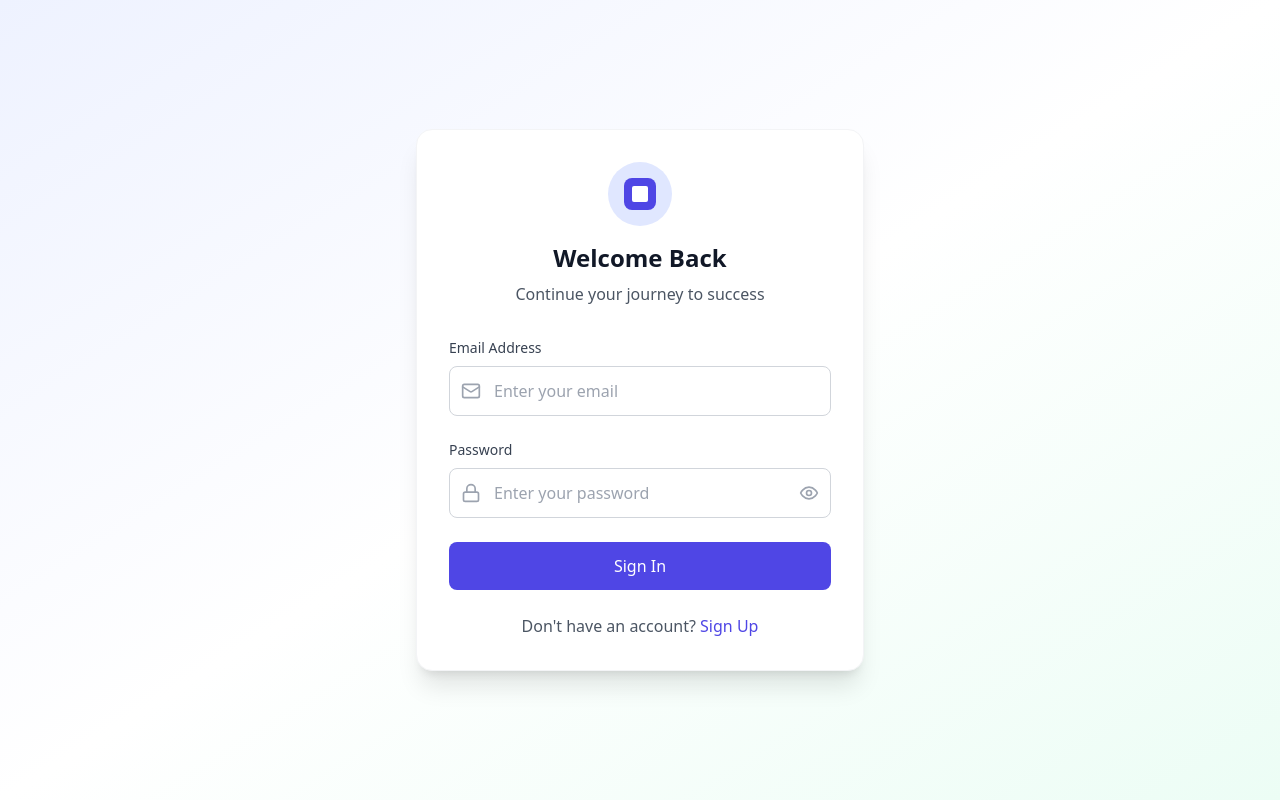
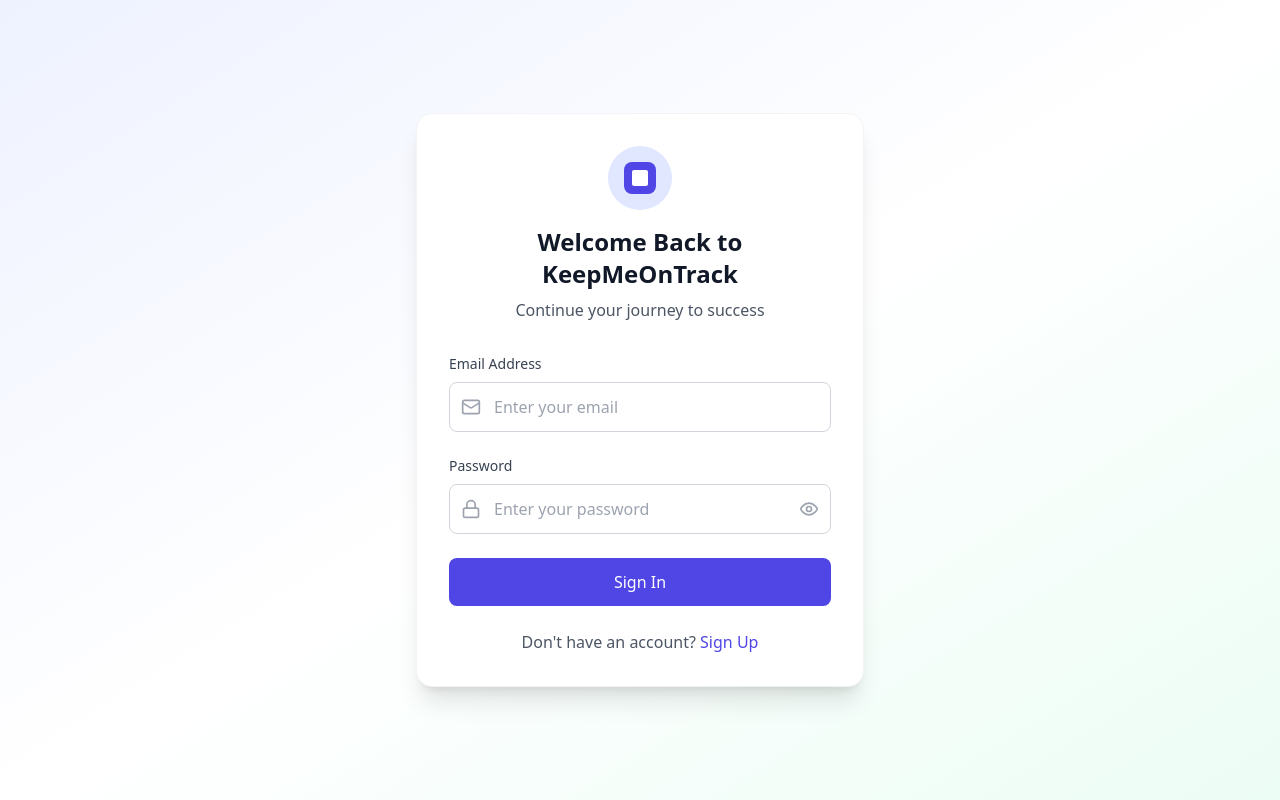
Before and after one commit to shang-lin/keepmeontrack, a React (Vite) app: page / in a window 1280 px wide. Built offline with nearby package versions, Linux system fonts and the light colour scheme; no server answers.

Commit message:
Update signin screen to show KeepMeOnTrack

```diff
--- a/src/components/AuthForm.tsx
+++ b/src/components/AuthForm.tsx
@@ -33,7 +33,7 @@ export function AuthForm({ mode, onToggleMode }: AuthFormProps) {
         if (error) {
           toast.error(error.message);
         } else {
-          toast.success('Welcome back!');
+          toast.success('Welcome back to KeepMeOnTrack!');
         }
       }
     } catch (error) {
@@ -54,7 +54,7 @@ export function AuthForm({ mode, onToggleMode }: AuthFormProps) {
               </div>
             </div>
             <h1 className="text-2xl font-bold text-gray-900">
-              {mode === 'signup' ? 'Create Account' : 'Welcome Back'}
+              {mode === 'signup' ? 'Join KeepMeOnTrack' : 'Welcome Back to KeepMeOnTrack'}
             </h1>
             <p className="text-gray-600 mt-2">
               {mode === 'signup'
```
